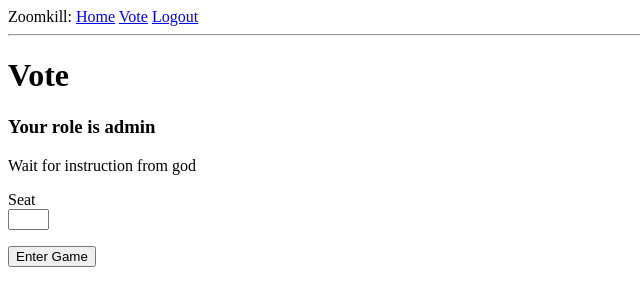
After one commit to Ji-Hua/werewolf_assistant, a Flask app: page /pregame in a window 1280 px wide. The commit adds this page. Shown: the top 306 px of the page, without its empty margins (0-640 px from the left). Run offline with Flask 2, Linux system fonts and the light colour scheme; the visitor is signed in with stand-in values (Sample User, id 1); data comes from the database, SQL or seed files in the repository.

Commit message:
add pregame and vote

```diff
--- a/app/forms.py
+++ b/app/forms.py
@@ -1,7 +1,7 @@
 from flask_wtf import FlaskForm
-from wtforms import StringField, PasswordField, BooleanField, SubmitField
+from wtforms import StringField, PasswordField, BooleanField, SubmitField, SelectField
 from wtforms.validators import ValidationError, DataRequired, Email, EqualTo
-from app.models import User
+from app.models import User, Game
 
 class LoginForm(FlaskForm):
     username = StringField('Username', validators=[DataRequired()])
@@ -27,3 +27,62 @@
         user = User.query.filter_by(email=email.data).first()
         if user is not None:
             raise ValidationError('Please use a different email address.')
+
+
+class VoteForm(FlaskForm):
+    votefor = StringField('Votefor', validators=[DataRequired()])
+    submit = SubmitField('Vote')
+
+    def validate_votefor(self, votefor):
+        votefor_id = int(votefor.data)
+        if votefor_id > 12 or votefor_id < 0:
+            raise ValidationError('Please vote for a number in between 0 and 12.')
+
+
+class RoleForm(FlaskForm):
+    role_opts = [('God', 'God'), ('Player', 'Player'), ('Audience', 'Audience')]
+    role = SelectField('Role', choices=role_opts)
+    submit = SubmitField('Submit')
+
+
+class PlayerPregameForm(FlaskForm):
+    seat = StringField('Seat', validators=[DataRequired()])
+    submit = SubmitField('Enter Game')
+
+    def validate_seat(self, seat):
+        seat_id = int(seat.data)
+        if seat_id > 12 or seat_id < 1:
+            raise ValidationError('Please fill with your seat number in between 1 and 12.')
+
+
+class PregameForm(FlaskForm):
+    game_name = StringField('Game Name', validators=[DataRequired()])
+    submit = SubmitField('Start Game')
+
+
+class GameForm(FlaskForm):
+
+    round_opts = [
+        ('警长竞选', '警长竞选'),
+        ('警长竞选-pk', '警长竞选-pk'),
+        ('第1天放逐', '第1天放逐'),
+        ('第1天放逐-pk', '第1天放逐-pk'),
+        ('第2天放逐', '第2天放逐'),
+        ('第2天放逐-pk', '第2天放逐-pk'),
+        ('第3天放逐', '第3天放逐'),
+        ('第3天放逐-pk', '第3天放逐-pk'),
+        ('第4天放逐', '第4天放逐'),
+        ('第4天放逐-pk', '第4天放逐-pk'),
+        ('第5天放逐', '第5天放逐'),
+        ('第5天放逐-pk', '第5天放逐-pk')
+    ]
+    current_round = SelectField('Round', choices=round_opts, validate_choice=False)
+    submit = SubmitField('Start Vote')
+
+
+class ViewForm(FlaskForm):
+    view = SubmitField('View Vote')
+
+
+class EndGameForm(FlaskForm):
+    end = SubmitField('End Game')
--- a/app/models.py
+++ b/app/models.py
@@ -10,6 +10,8 @@
     username = db.Column(db.String(64), index=True, unique=True)
     email = db.Column(db.String(120), index=True, unique=True)
     password_hash = db.Column(db.String(128))
+    role = db.Column(db.String(20), index=True)
+    seat = db.Column(db.Integer)
     votes = db.relationship('Vote', backref='player', lazy='dynamic')
 
     def __repr__(self):
@@ -25,13 +27,34 @@
 class Vote(db.Model):
     id = db.Column(db.Integer, primary_key=True)
     seat = db.Column(db.Integer)
-    round_id = db.Column(db.Integer)
+    game_id = db.Column(db.Integer, db.ForeignKey('game.id'))
+    round = db.Column(db.String(120))
     vote_for = db.Column(db.Integer)
-    timestamp = db.Column(db.DateTime, index=True, default=datetime.utcnow)
+    timestamp = db.Column(db.DateTime, index=True, default=datetime.now)
     user_id = db.Column(db.Integer, db.ForeignKey('user.id'))
 
     def __repr__(self):
-        return f'<Vote {self.seat} votes for {self.vote_for} at round {self.round_id}>'
+        return f'<Vote {self.seat} votes for {self.vote_for} in game {self.game_name} at round {self.round_id}>'
+
+
+class Game(db.Model):
+    id = db.Column(db.Integer, primary_key=True)
+    name = db.Column(db.String(120), index=True, nullable=False)
+    host = db.Column(db.Integer, db.ForeignKey('user.id'), nullable=False)
+    current_round = db.Column(db.String(120))
+    is_active = db.Column(db.Boolean, default=True)
+    start_time = db.Column(db.DateTime, index=True, default=datetime.now)
+    finish_time = db.Column(db.DateTime, index=True)
+
+    def __repr__(self):
+        return f"{self.name}"
+
+    def end(self):
+        self.finish_time = datetime.now()
+        self.is_active = False
+        self.current_round = -1
+
+
 
 
 @login.user_loader
--- a/app/routes.py
+++ b/app/routes.py
@@ -2,17 +2,23 @@
 from flask_login import current_user, login_user, logout_user, login_required
 from werkzeug.urls import url_parse
 
-from app import app
-from app import db
-from app.forms import LoginForm, RegistrationForm
-from app.models import User
+from app import app, db
+from app.forms import LoginForm, RegistrationForm, VoteForm, RoleForm, \
+    PregameForm, GameForm, PlayerPregameForm, ViewForm, EndGameForm
+from app.models import User, Vote, Game
 
-@app.route('/')
-@app.route('/index')
+@app.route('/', methods=['GET', 'POST'])
+@app.route('/index', methods=['GET', 'POST'])
 @login_required
 def index():
-    user = {'username': 'Ji'}
-    return render_template('index.html', title='Home')
+    form = RoleForm()
+    if form.validate_on_submit():
+        if current_user.is_authenticated:
+            current_user.role = form.role.data
+            db.session.commit()
+            next_page = url_for('pregame')
+            return redirect(next_page)
+    return render_template('index.html', title='Home', form=form)
 
 
 @app.route('/login', methods=['GET', 'POST'])
@@ -52,3 +58,55 @@
         flash('Congratulations, you are now a registered user!')
         return redirect(url_for('login'))
     return render_template('register.html', title='Register', form=form)
+
+
+@app.route('/vote/<username>', methods=['GET', 'POST'])
+@login_required
+def vote(username):
+    if current_user.is_authenticated:
+        game = Game.query.filter_by(is_active=True).order_by(
+            Game.id.desc()).limit(1).all()[0]
+        end_game_form = EndGameForm()
+        if current_user.role == 'God':
+            form = GameForm()
+            if form.validate() and form.submit.data:
+                game.current_round = form.current_round.data
+                db.session.commit()
+                flash(f"Vote of {form.current_round.data} began")
+
+            if end_game_form.validate() and end_game_form.end.data:
+                game.end()
+                db.session.commit()
+                return redirect(url_for('pregame'))
+        else:
+            form = VoteForm()
+            if form.validate_on_submit():
+                flash(f"{current_user.seat} voted for {form.votefor.data}")
+                return redirect(url_for('pregame'))
+        return render_template('vote.html', title='Vote', form=form, game=game, end_game_form=end_game_form)
+    else:
+        return redirect(url_for('login'))
+
+
+
+@app.route('/pregame', methods=['GET', 'POST'])
+@login_required
+def pregame():
+    if current_user.is_authenticated:
+        if current_user.role == 'God':
+            form = PregameForm()
+            if form.validate_on_submit():
+                game = Game(name=form.game_name.data, host=current_user.id)
+                db.session.add(game)
+                db.session.commit()
+                flash(f'{game.name} started')
+                return redirect(url_for('vote', username=current_user.username))
+        else:
+            form = PlayerPregameForm()
+            if form.validate_on_submit():
+                current_user.seat = int(form.seat.data)
+                db.session.commit()
+                return redirect(url_for('vote', username=current_user.username))
+        return render_template('pregame.html', title='Pregame', form=form)
+    else:
+        return redirect(url_for('login'))
--- a/app/templates/base.html
+++ b/app/templates/base.html
@@ -14,6 +14,7 @@
             <a href="{{ url_for('login') }}">Login</a>
             <p>New User? <a href="{{ url_for('register') }}">Click to Register!</a></p>
             {% else %}
+            <a href="{{ url_for('vote', username=current_user.username) }}">Vote</a>
             <a href="{{ url_for('logout') }}">Logout</a>
             {% endif %}
         </div>
--- a/app/templates/login.html
+++ b/app/templates/login.html
@@ -3,6 +3,7 @@
 {% block content %}
     <h1>Sign In</h1>
     <form action="" method="post" novalidate>
+        {{ form.csrf_token }}
         {{ form.hidden_tag() }}
         <p>
             {{ form.username.label }}<br>
--- /dev/null
+++ b/app/templates/pregame.html
@@ -0,0 +1,34 @@
+{% extends "base.html" %}
+
+{% block content %}
+    <h1>Vote</h1>
+    <h3>Your role is {{ current_user.role }}</h3>
+    {% if current_user.role == 'God' %}
+    <form action="" method="post" novalidate>
+        {{ form.csrf_token }}
+        {{ form.hidden_tag() }}
+        <p>
+            {{ form.game_name.label }}<br>
+            {{ form.game_name(size=20) }}<br>
+            {% for error in form.game_name.errors %}
+            <span style="color: red;">[{{ error }}]</span>
+            {% endfor %}
+        </p>
+        <p>{{ form.submit() }}</p>
+    </form>
+    {% else %}
+    <p>Wait for instruction from god</p>
+    <form action="" method="post" novalidate>
+        {{ form.csrf_token }}
+        {{ form.hidden_tag() }}
+    <p>
+        {{ form.seat.label }}<br>
+        {{ form.seat(size=2) }}<br>
+        {% for error in form.seat.errors %}
+        <span style="color: red;">[{{ error }}]</span>
+        {% endfor %}
+    </p>
+    <p>{{ form.submit() }}</p>
+    </form>
+    {% endif %}
+{% endblock %}
--- a/app/templates/register.html
+++ b/app/templates/register.html
@@ -3,6 +3,7 @@
 {% block content %}
     <h1>Register</h1>
     <form action="" method="post">
+        {{ form.csrf_token }}
         {{ form.hidden_tag() }}
         <p>
             {{ form.username.label }}<br>
```
Also changed, not shown: app/templates/index.html (+12 -0 lines), app/templates/vote.html (added, +43 -0 lines), migrations/versions/293ab96d7836_votes_table.py (deleted, +0 -39 lines), migrations/versions/374bee8eff9b_users_table.py (deleted, +0 -38 lines), migrations/versions/a97658e77d69_init.py (added, +75 -0 lines).
